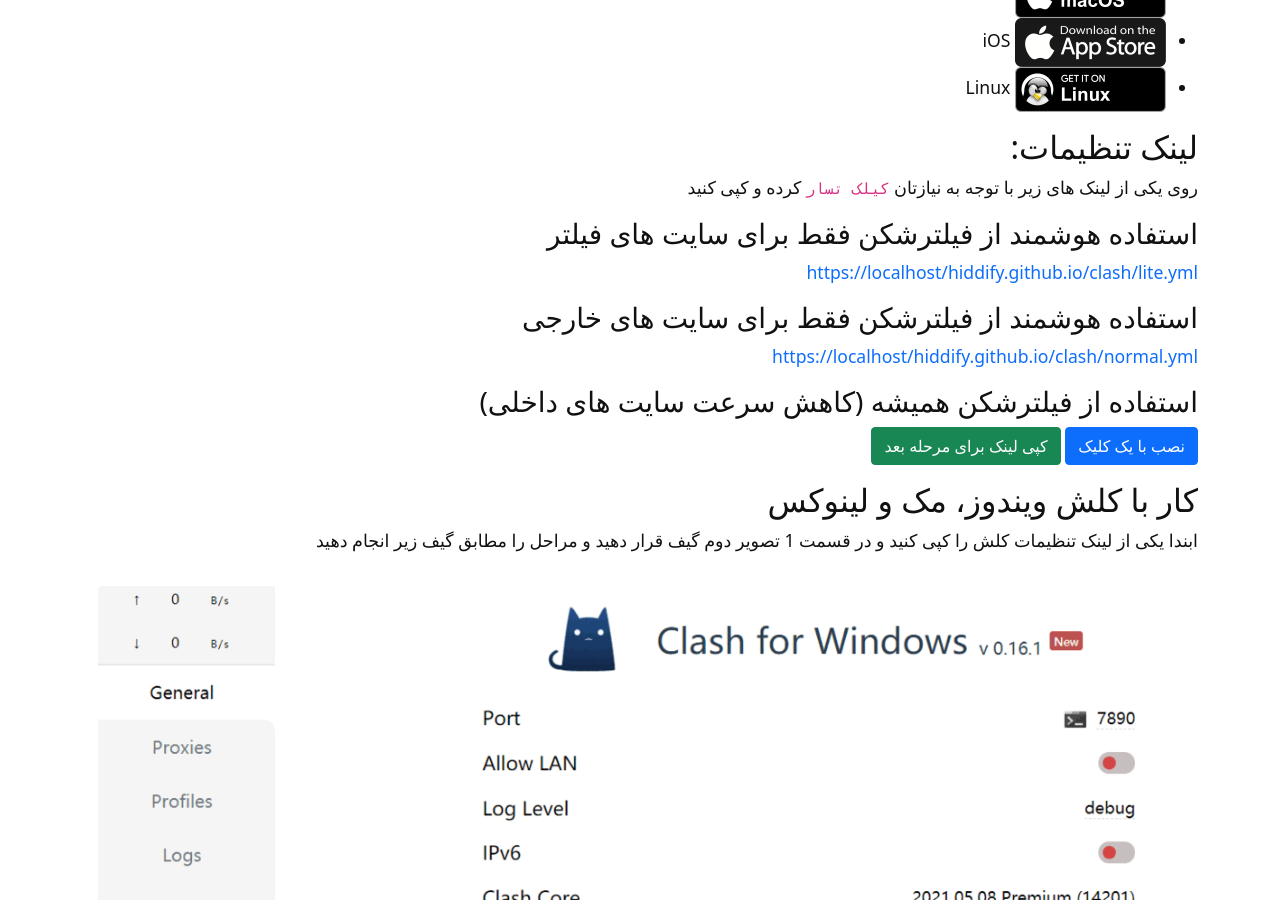
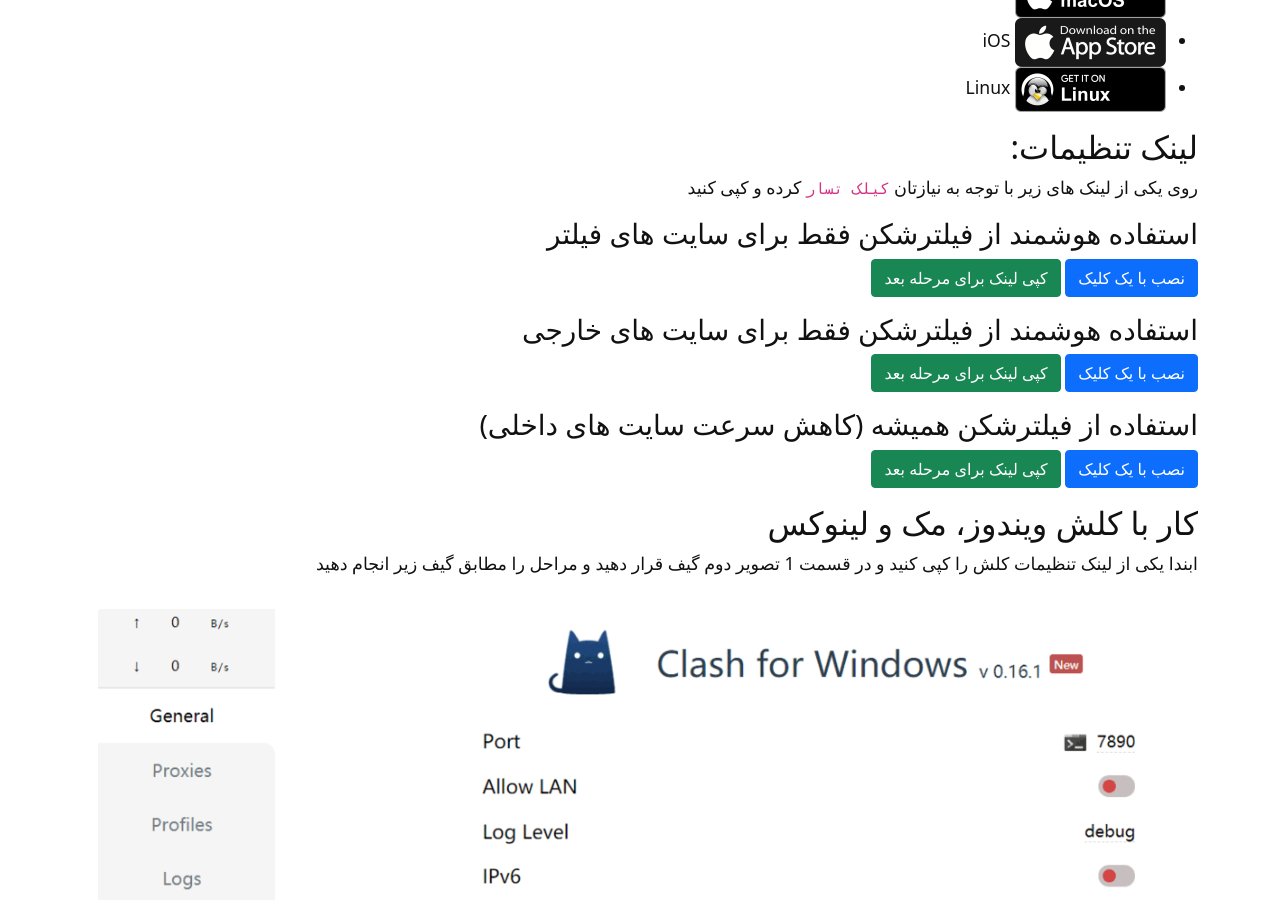
Before and after one commit to hiddify/hiddify.github.io, a Jekyll site: the page built from pages/private_proxy_help.md, in a window 1280 px wide and 900 px high, scrolled down 430 px. Built offline with Jekyll 4.4.1, drawn with Linux system fonts in a browser that asks for light colours.

Commit message:
Update private_proxy_help.md

```diff
--- a/pages/private_proxy_help.md
+++ b/pages/private_proxy_help.md
@@ -26,16 +26,19 @@ layout: no_header
 روی یکی از لینک های زیر با توجه به نیازتان `راست کلیک` کرده و کپی کنید
 ### استفاده هوشمند از فیلترشکن فقط برای سایت های فیلتر
 
-<a href="https://defaultserverhost/defaultusersecret/clash/lite.yml" class="text-break">https://defaultserverhost/defaultusersecret/clash/lite.yml</a>
+<a href="clash://install-config?url=https://defaultserverhost/defaultusersecret/clash/lite.yml" class="btn btn-primary">نصب با یک کلیک</a>
+<a href="https://defaultserverhost/defaultusersecret/clash/lite.yml" class="btn btn-success copylink">کپی لینک برای مرحله بعد</a>
 
 ### استفاده هوشمند از فیلترشکن فقط برای سایت های خارجی
 
-<a href="https://defaultserverhost/defaultusersecret/clash/normal.yml" class="text-break">https://defaultserverhost/defaultusersecret/clash/normal.yml</a>
+<a href="clash://install-config?url=https://defaultserverhost/defaultusersecret/clash/normal.yml" class="btn btn-primary">نصب با یک کلیک</a>
+<a href="https://defaultserverhost/defaultusersecret/clash/normal.yml" class="btn btn-success copylink">کپی لینک برای مرحله بعد</a>
+
 
 ### استفاده از فیلترشکن همیشه (کاهش سرعت سایت های داخلی)
 
 <a href="clash://install-config?url=https://defaultserverhost/defaultusersecret/clash/all.yml" class="btn btn-primary">نصب با یک کلیک</a>
-<a href="https://defaultserverhost/defaultusersecret/clash/all.yml" class="btn btn-success copy">کپی لینک برای مرحله بعد</a>
+<a href="https://defaultserverhost/defaultusersecret/clash/all.yml" class="btn btn-success copylink">کپی لینک برای مرحله بعد</a>
 
 ## کار با کلش ویندوز، مک و لینوکس
 
```
Also changed, not shown: other parts of pages/private_proxy_help.md (+14 -0 lines).
